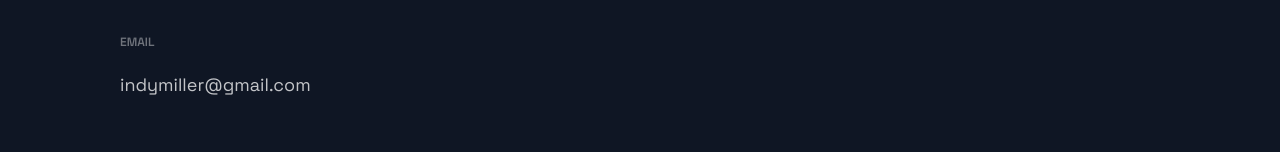
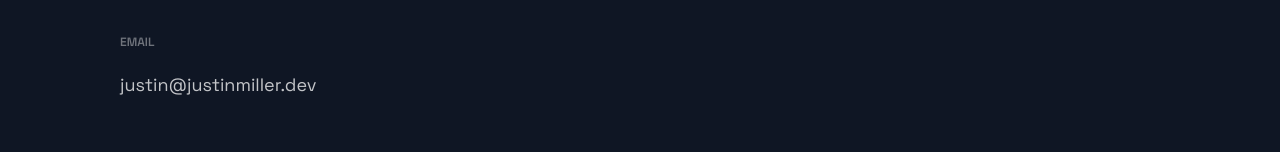
Before and after one commit to millerjl1980/portfolio-2022, a Next.js app: page / in a window 1280 px wide. Shown: the part 3915-4067 px from the top of the page. Built offline with nearby package versions, Linux system fonts and the light colour scheme.

Commit message:
Update email address in footer

```diff
--- a/src/components/Footer/Footer.js
+++ b/src/components/Footer/Footer.js
@@ -12,7 +12,7 @@ const Footer = () => {
      <LinkList>
         <LinkColumn>
           <LinkTitle>Email</LinkTitle>
-          <LinkItem href='mailto:indymiller@gmail.com'>indymiller@gmail.com</LinkItem>
+          <LinkItem href='mailto:justin@justinmiller.dev'>justin@justinmiller.dev</LinkItem>
         </LinkColumn>
      </LinkList>
      <SocialIconsContainer>
```
